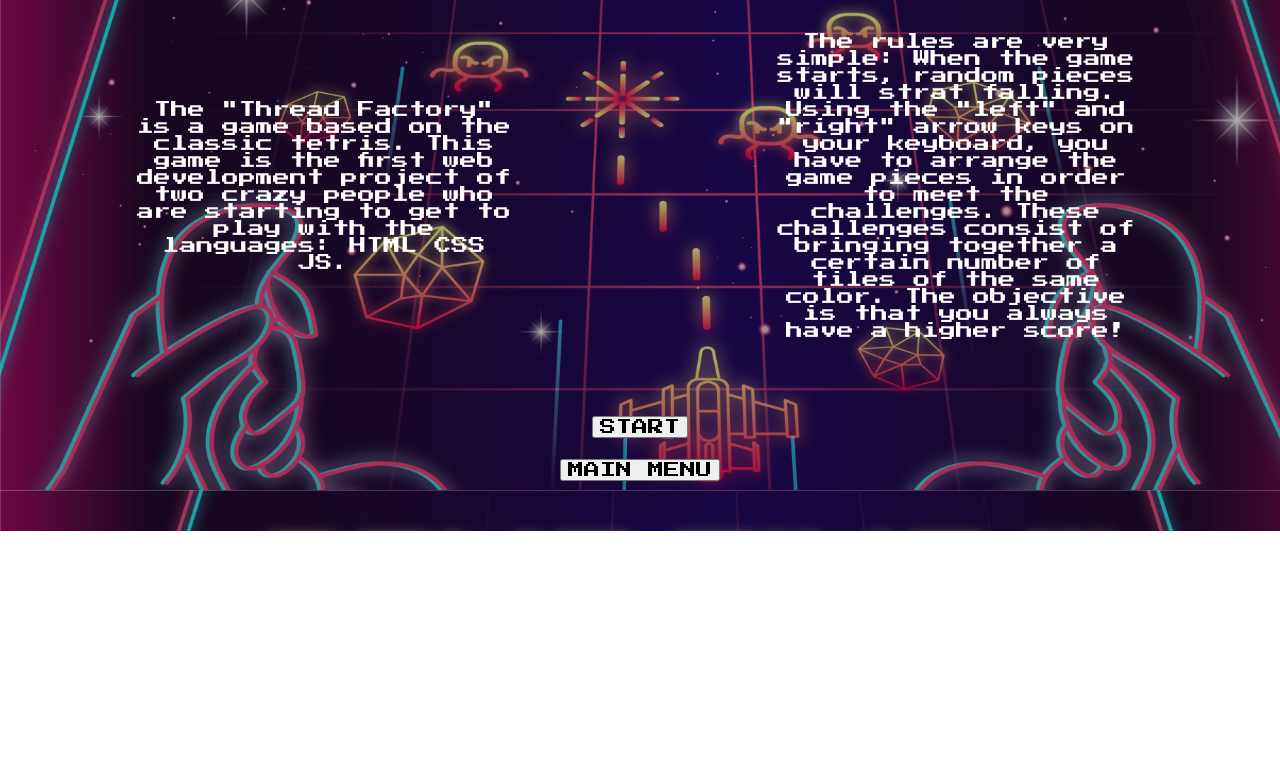
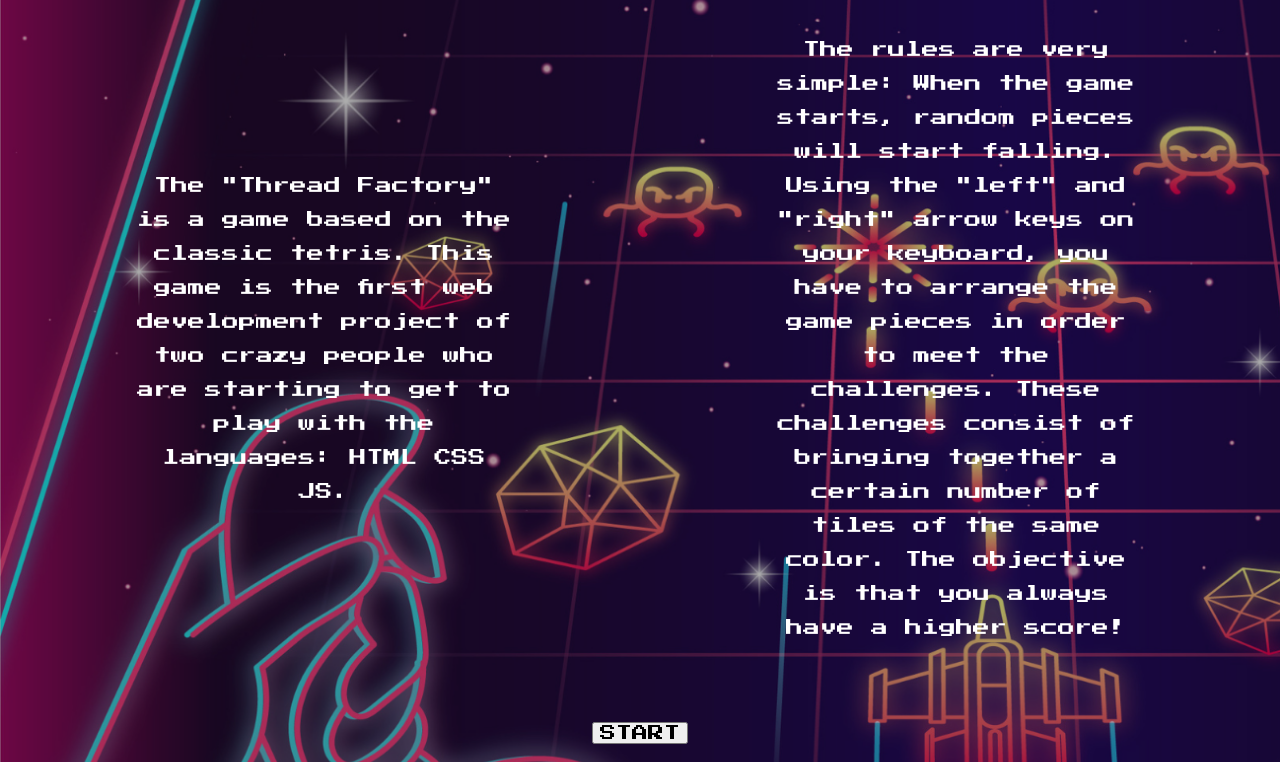
Before and after one commit to johnseliseto/thread-factory, a plain HTML site: page instructions.html in a window 1280 px wide. Shown: the part 269-1031 px from the top of the page. Before the commit the page ends 800 px from the top, so only its background shows below. Drawn offline with Linux system fonts and the light colour scheme.

Commit message:
Last Project Commit

```diff
--- a/instructions.html
+++ b/instructions.html
@@ -16,7 +16,7 @@
     <div id = "rules">
         <P>The "Thread Factory" is a game based on the classic tetris. This game is the first web development project of two crazy people who are starting to get to play with the languages: HTML CSS JS.</P>
         <p>The rules are very simple:
-            When the game starts, random pieces will strat falling. Using the "left" and "right" arrow keys on your keyboard, you have to arrange the game pieces in order to meet the challenges. These challenges consist of bringing together a certain number of tiles of the same color.
+            When the game starts, random pieces will start falling. Using the "left" and "right" arrow keys on your keyboard, you have to arrange the game pieces in order to meet the challenges. These challenges consist of bringing together a certain number of tiles of the same color.
             The objective is that you always have a higher score!</p>
     </div>
     <div id="buttoms">
--- a/styles/instructions.css
+++ b/styles/instructions.css
@@ -28,6 +28,7 @@ body {
     align-items: center;
     color: white;
     font-family: 'Press Start 2P', sans-serif;
+    line-height: 2;
 }
 
 #rules p {
```
Also changed, not shown: game.html (+0 -1 lines).
